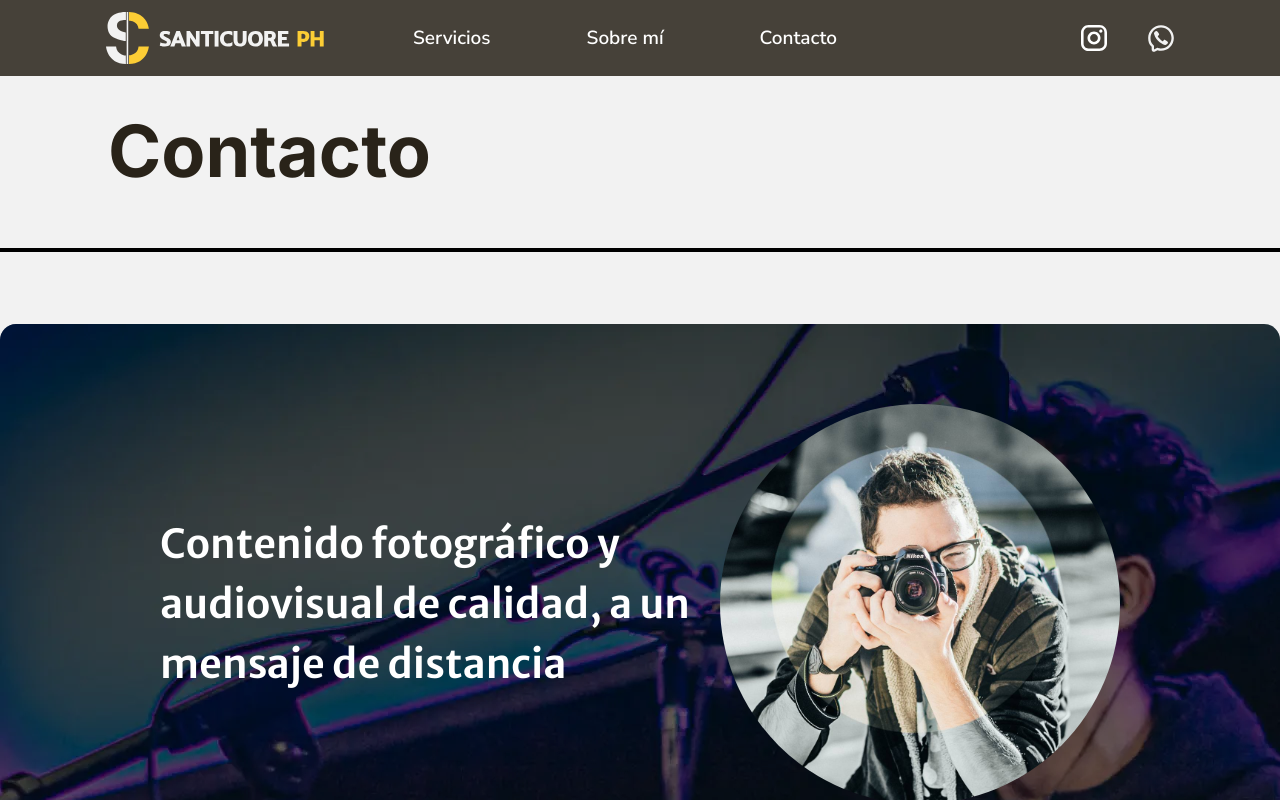
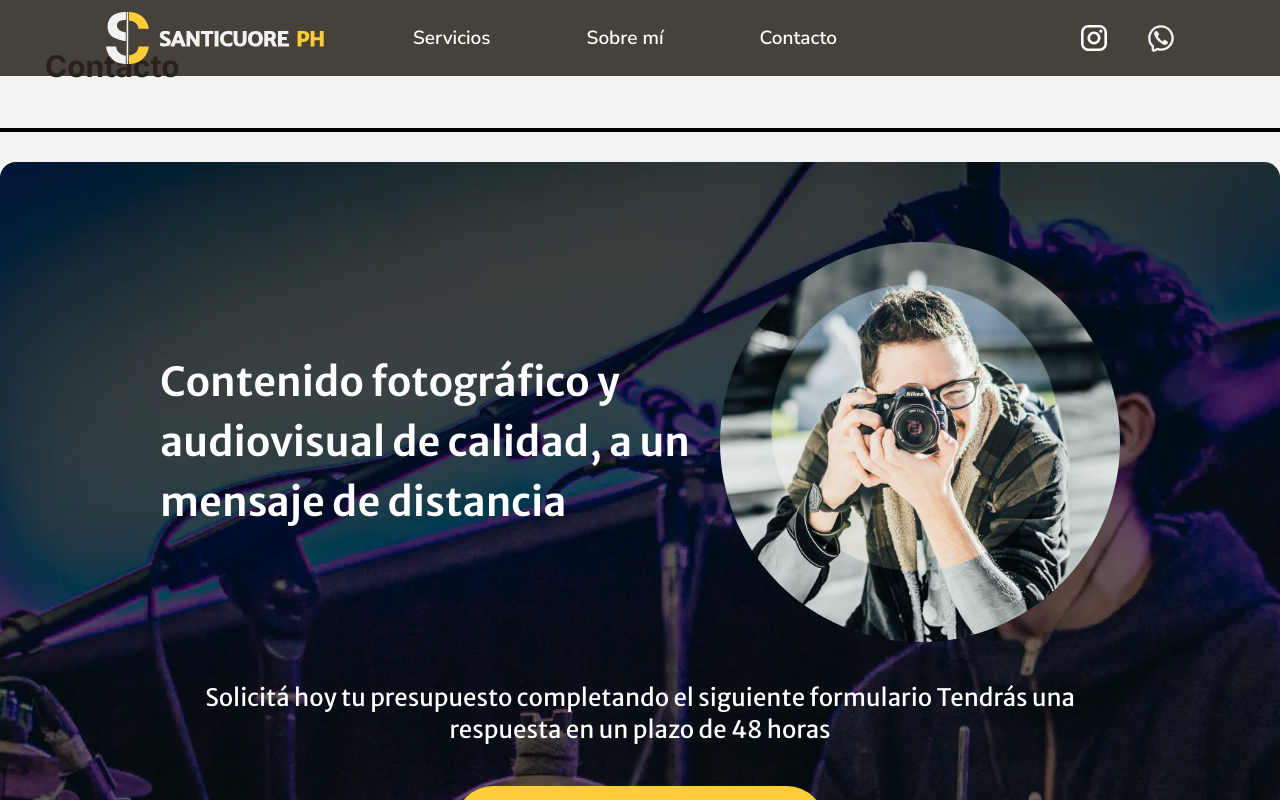
Before and after one commit to FooTalent/Landing-SantiCuoreph, a Next.js app: page /contacto in a window 1280 px wide. Shown: the top 800 px of the page. Built offline with nearby package versions, Linux system fonts and the light colour scheme.

Commit message:
corregido error al elegir fotografía.

```diff
--- a/src/app/Componentes/Banner.tsx
+++ b/src/app/Componentes/Banner.tsx
@@ -8,7 +8,7 @@ const Banner = () => {
       <section className="h-max mb-4 space-y-2 font-merriwather text-white  bg-fondoBlanco overflow-hidden relative">
         <Link href={"/servicios"}>
           <div className="absolute p-5 pt-16 right-0 left-0 top-0 z-30 flex h-fit w-fit">
-            <h2 className="text-[2rem] md:text-[3rem] lg:text-[4rem] lg:ml-20 ml-4  merriwather">
+            <h2 className="text-[2rem] md:text-[3rem] lg:text-[4rem] lg:ml-20 ml-4  merriwather drop-shadow-[0_8px_5px_rgb(0,0,0,0.8)] ">
               Fotografía
             </h2>
           </div>
--- a/src/app/Componentes/Form/form.tsx
+++ b/src/app/Componentes/Form/form.tsx
@@ -89,7 +89,7 @@ const Form: React.FC<FormProps> = ({ paso, setPaso }) => {
         mail: valores.email,
         ciudad: valores.ciudad,
         servicio:
-          valores.servicio === "fotografía"
+          valores.servicio === "fotografia"
             ? "Fotografía"
             : valores.servicio === "edicion"
             ? "Edición / Creación de videos"
--- a/src/app/contacto/page.tsx
+++ b/src/app/contacto/page.tsx
@@ -5,7 +5,7 @@ import CustomButton from "../Componentes/CustomButton";
 const page = () => {
   return (
     <>
-      <section className="xl:max-w-screen-xl mx-4 text-4xl xl:mx-auto pt-14 xl:pt-0 pb-8 border-b-4 border-black text-fondoNegro md:text-7xl 2xl:text-8xl pl-[1.5em] mb-[1em]">
+      <section className="xl:max-w-screen-xl mx-4 text-2xl xl:mx-auto pt-14 xl:pt-0 pb-8 border-b-4 border-black text-fondoNegro md:text-3xl 2xl:text-7xl pl-[1.5em] mb-[1em]">
         <h1 className="pt-[1.6em] pb-[.4em] font-bold">Contacto</h1>
       </section>
       <section
@@ -29,14 +29,20 @@ const page = () => {
             Solicitá hoy tu presupuesto completando el siguiente formulario
             Tendrás una respuesta en un plazo de 48 horas
           </p>
-          <Link href={"/contacto/formulario"} className="bg-principal hidden xl:block xl:mx-auto py-5 px-7 hover:bg-principalHover ease-in-out transition-all text-3xl rounded-full font-bold text-black w-max">
+          <Link
+            href={"/contacto/formulario"}
+            className="bg-principal hidden xl:block xl:mx-auto py-5 px-7 hover:bg-principalHover ease-in-out transition-all text-3xl rounded-full font-bold text-black w-max"
+          >
             Solicitar presupuesto
           </Link>
         </div>
       </section>
       <section className="xl:max-w-screen-xl xl:pt-5 font-merriwather mx-auto">
         <div className="w-full flex mt-5 xl:hidden ">
-          <Link href={"/contacto/formulario"} className="bg-principal p-10 mx-auto  xl:hidden   py-3 px-4 hover:bg-principalHover ease-in-out transition-all text-2xl rounded-full font-bold text-black">
+          <Link
+            href={"/contacto/formulario"}
+            className="bg-principal p-10 mx-auto  xl:hidden   py-3 px-4 hover:bg-principalHover ease-in-out transition-all text-2xl rounded-full font-bold text-black"
+          >
             Solicitar presupuesto
           </Link>
         </div>
@@ -48,7 +54,10 @@ const page = () => {
           <div className="flex xl:text-3xl flex-col xl:flex-row text-xl font-bold xl:flex justify-evenly">
             <p className="text-center ">Escribime a </p>
             <a href="mailto:santicuroeph@gmail.com">
-            <CustomButton title="santicuoreph@gmail.com" styles="xl:bg-slate-100  xl:border-none px-4 py-4 w-max mx-auto xl:mx-0 border xl:shadow-none shadow-md bg-white rounded-2xl hover:bg-principalHover"  />
+              <CustomButton
+                title="santicuoreph@gmail.com"
+                styles="xl:bg-slate-100  xl:border-none px-4 py-4 w-max mx-auto xl:mx-0 border xl:shadow-none shadow-md bg-white rounded-2xl hover:bg-principalHover"
+              />
             </a>
           </div>
         </div>
```
